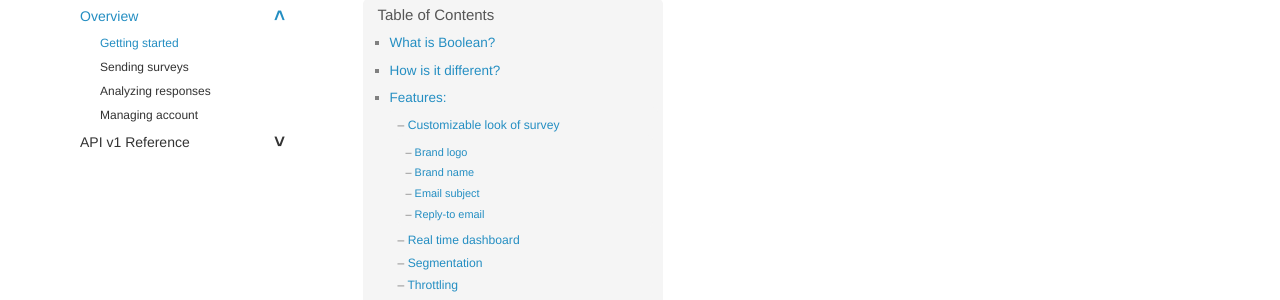
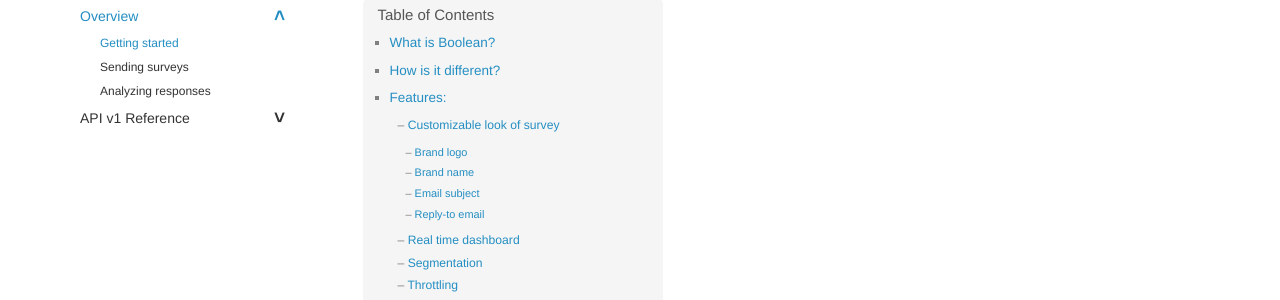
Before and after one commit to booleanapp/docs, a Jekyll site: the page built from index.md, in a window 1280 px wide. Shown: the part 172-472 px from the top of the page. Built offline with Jekyll 4.4.1, drawn with Linux system fonts in a browser that asks for light colours.

Commit message:
Removed "manage account" page.

```diff
--- a/_data/sidebars/mydoc_sidebar.yml
+++ b/_data/sidebars/mydoc_sidebar.yml
@@ -36,10 +36,6 @@
       url: /analyze_responses.html
       output: web, pdf
 
-    - title: Managing account
-      url: /manage_account.html
-      output: web, pdf
-
   - title: API v1 Reference
     output: web, pdf
     folderitems:
```
Also changed, not shown: pages/overview/manage_account_old.md (renamed from pages/overview/manage_account.md).
